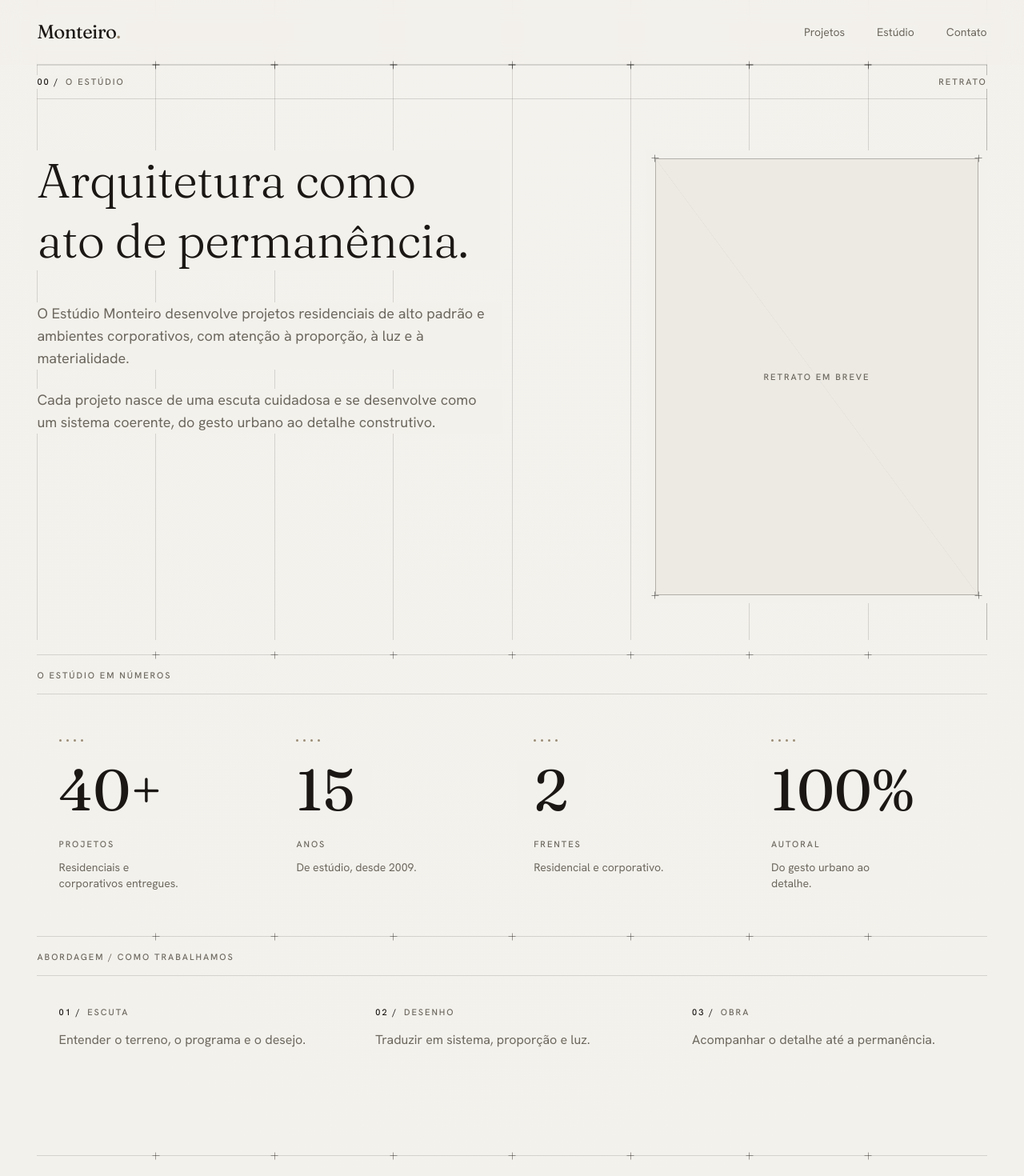
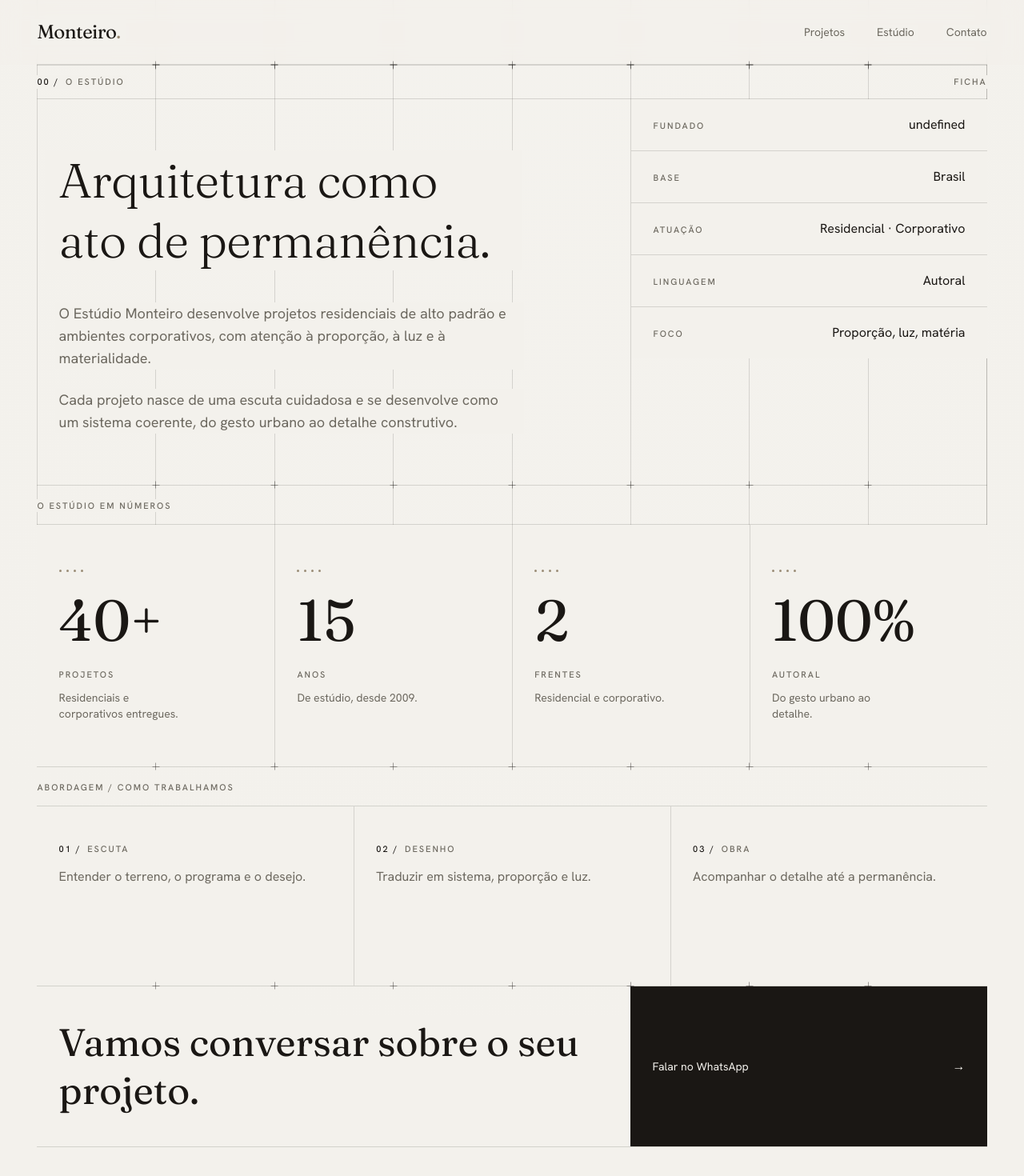
Before and after one commit to theusinshow/monteiro, a Next.js app: page /estudio in a window 1280 px wide. Shown: the top 1470 px of the page at 80% size. Built offline with nearby package versions, Linux system fonts and the light colour scheme.

Commit message:
feat(layout): estudio — studio ficha replaces portrait, stats/approach panels, aligned CTA band

```diff
--- a/app/estudio/page.tsx
+++ b/app/estudio/page.tsx
@@ -1,9 +1,9 @@
 import type { Metadata } from "next";
 import { Container } from "@/components/ui/Container";
 import { Rule } from "@/components/ui/Rule";
-import { Figure } from "@/components/ui/Figure";
 import { Stats, type Stat } from "@/components/ui/Stats";
 import { ButtonLink } from "@/components/ui/Button";
+import { cn } from "@/lib/cn";
 import { site } from "@/lib/site";
 
 const numbers: Stat[] = [
@@ -11,6 +11,14 @@ const numbers: Stat[] = [
   { value: "15", label: "Anos", desc: "De estúdio, desde 2009." },
   { value: "2", label: "Frentes", desc: "Residencial e corporativo." },
   { value: "100%", label: "Autoral", desc: "Do gesto urbano ao detalhe." },
+];
+
+const ficha: [string, string][] = [
+  ["Fundado", String(site.foundedYear)],
+  ["Base", site.location],
+  ["Atuação", "Residencial · Corporativo"],
+  ["Linguagem", "Autoral"],
+  ["Foco", "Proporção, luz, matéria"],
 ];
 
 export const metadata: Metadata = {
@@ -34,14 +42,14 @@ export default function EstudioPage() {
           <span className="text-ink">00 /</span>
           <span className="ml-2">O estúdio</span>
         </span>
-        <span className="label">Retrato</span>
+        <span className="label">Ficha</span>
       </Container>
 
-      {/* Intro + portrait */}
+      {/* Intro + studio ficha */}
       <Rule />
-      <Container className="py-12 md:py-16">
-        <div className="grid grid-cols-4 gap-8 md:grid-cols-6 lg:grid-cols-8">
-          <div className="col-span-4 md:col-span-6 lg:col-span-5">
+      <Container>
+        <div className="grid grid-cols-4 md:grid-cols-6 lg:grid-cols-8">
+          <div className="col-span-4 px-(--cell-pad) py-12 md:col-span-6 md:py-16 lg:col-span-5">
             <h1 className="knockout w-fit max-w-[16ch] font-display text-4xl leading-tight md:text-6xl">
               Arquitetura como ato de permanência.
             </h1>
@@ -57,13 +65,21 @@ export default function EstudioPage() {
               </p>
             </div>
           </div>
-          <div className="col-span-4 md:col-span-6 lg:col-span-3">
-            <Figure
-              src={null}
-              alt="Retrato — Estúdio Monteiro"
-              ratio="3/4"
-              placeholderLabel="Retrato em breve"
-            />
+
+          {/* Ficha — facts as a ruled vertical index (replaces the portrait) */}
+          <div className="col-span-4 self-start bg-paper md:col-span-6 lg:col-span-3 lg:border-l lg:border-line">
+            {ficha.map(([label, value], i) => (
+              <div
+                key={label}
+                className={cn(
+                  "flex items-baseline justify-between gap-6 px-(--cell-pad) py-5",
+                  i > 0 && "border-t border-line",
+                )}
+              >
+                <span className="label">{label}</span>
+                <span className="knockout text-right text-ink">{value}</span>
+              </div>
+            ))}
           </div>
         </div>
       </Container>
@@ -80,7 +96,10 @@ export default function EstudioPage() {
       <Container>
         <div className="grid grid-cols-1 md:grid-cols-3">
           {approach.map(([n, title, desc]) => (
-            <div key={n} className="px-(--cell-pad) py-8 md:min-h-56">
+            <div
+              key={n}
+              className="bg-paper px-(--cell-pad) py-10 md:min-h-56 md:border-l md:border-line md:first:border-l-0"
+            >
               <p className="label">
                 <span className="text-ink">{n} /</span>
                 <span className="ml-2">{title}</span>
@@ -91,18 +110,23 @@ export default function EstudioPage() {
         </div>
       </Container>
 
-      {/* CTA */}
+      {/* CTA — heading + action in one bounded, aligned band */}
       <Rule marks />
-      <Container className="py-12 md:py-16">
-        <div className="grid grid-cols-4 items-end gap-8 md:grid-cols-6 lg:grid-cols-8">
-          <p className="knockout col-span-4 w-fit font-display text-3xl leading-tight md:col-span-4 md:text-5xl lg:col-span-5">
-            Vamos conversar sobre o seu projeto.
-          </p>
-          <div className="col-span-4 md:col-span-2 lg:col-span-3">
-            <ButtonLink href={site.whatsappUrl} variant="solid" block>
-              Falar no WhatsApp
-            </ButtonLink>
+      <Container>
+        <div className="grid grid-cols-4 items-stretch md:grid-cols-6 lg:grid-cols-8">
+          <div className="col-span-4 flex items-center px-(--cell-pad) py-10 md:col-span-6 lg:col-span-5">
+            <p className="knockout font-display text-3xl leading-tight md:text-5xl">
+              Vamos conversar sobre o seu projeto.
+            </p>
           </div>
+          <ButtonLink
+            href={site.whatsappUrl}
+            variant="solid"
+            block
+            className="col-span-4 h-full md:col-span-6 lg:col-span-3"
+          >
+            Falar no WhatsApp
+          </ButtonLink>
         </div>
       </Container>
       <Rule />
--- a/components/ui/Stats.tsx
+++ b/components/ui/Stats.tsx
@@ -27,7 +27,10 @@ export function Stats({ items, eyebrow }: { items: Stat[]; eyebrow?: string }) {
       <Container>
         <div className="grid grid-cols-2 md:grid-cols-4">
           {items.map((s) => (
-            <div key={s.label} className="px-(--cell-pad) py-10 md:py-14">
+            <div
+              key={s.label}
+              className="bg-paper px-(--cell-pad) py-10 md:border-l md:border-line md:py-14 md:first:border-l-0"
+            >
               <span aria-hidden className="flex gap-1.5">
                 {Array.from({ length: 4 }).map((_, d) => (
                   <span key={d} className="h-[3px] w-[3px] rounded-full bg-stone" />
```
